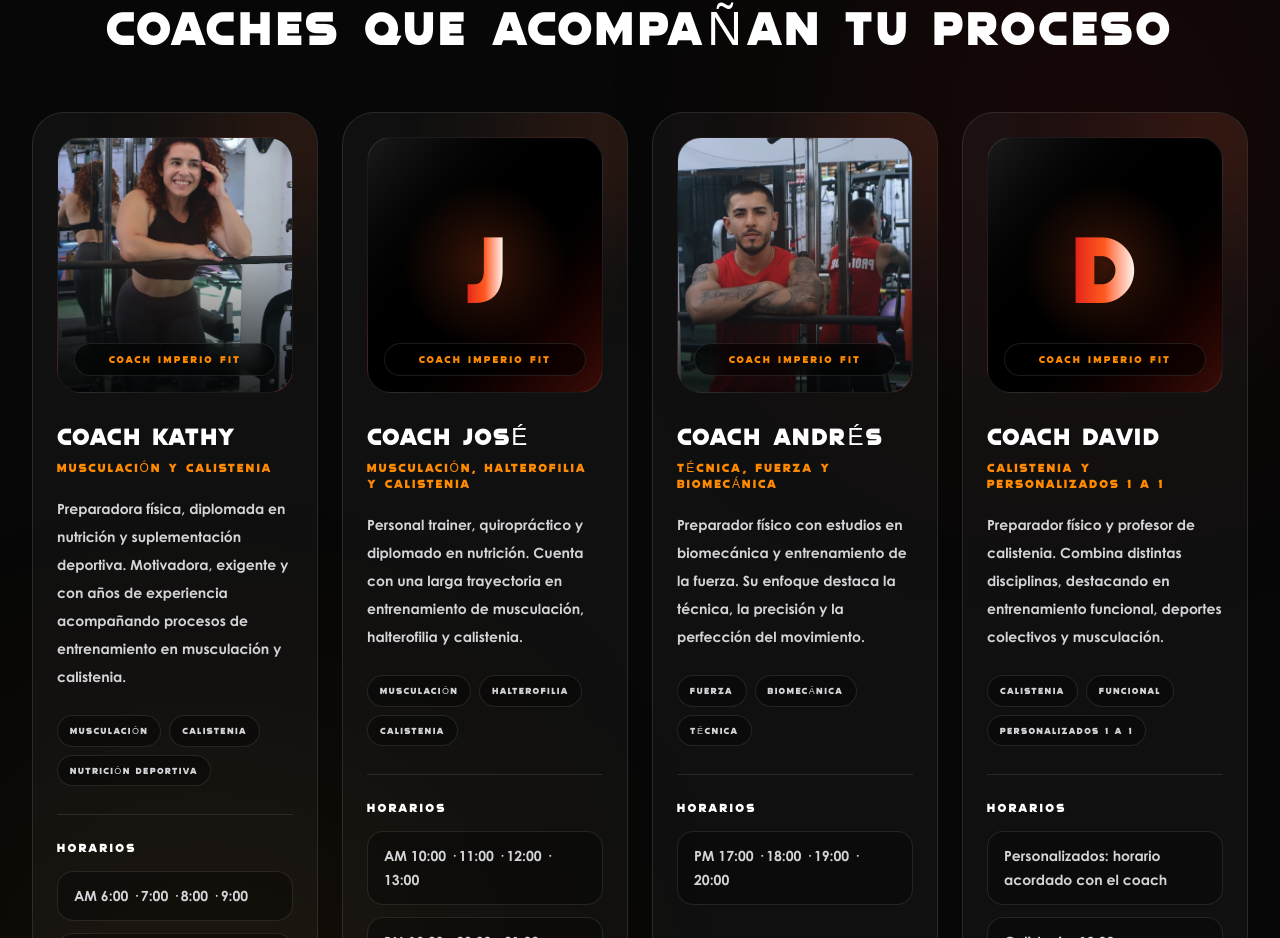
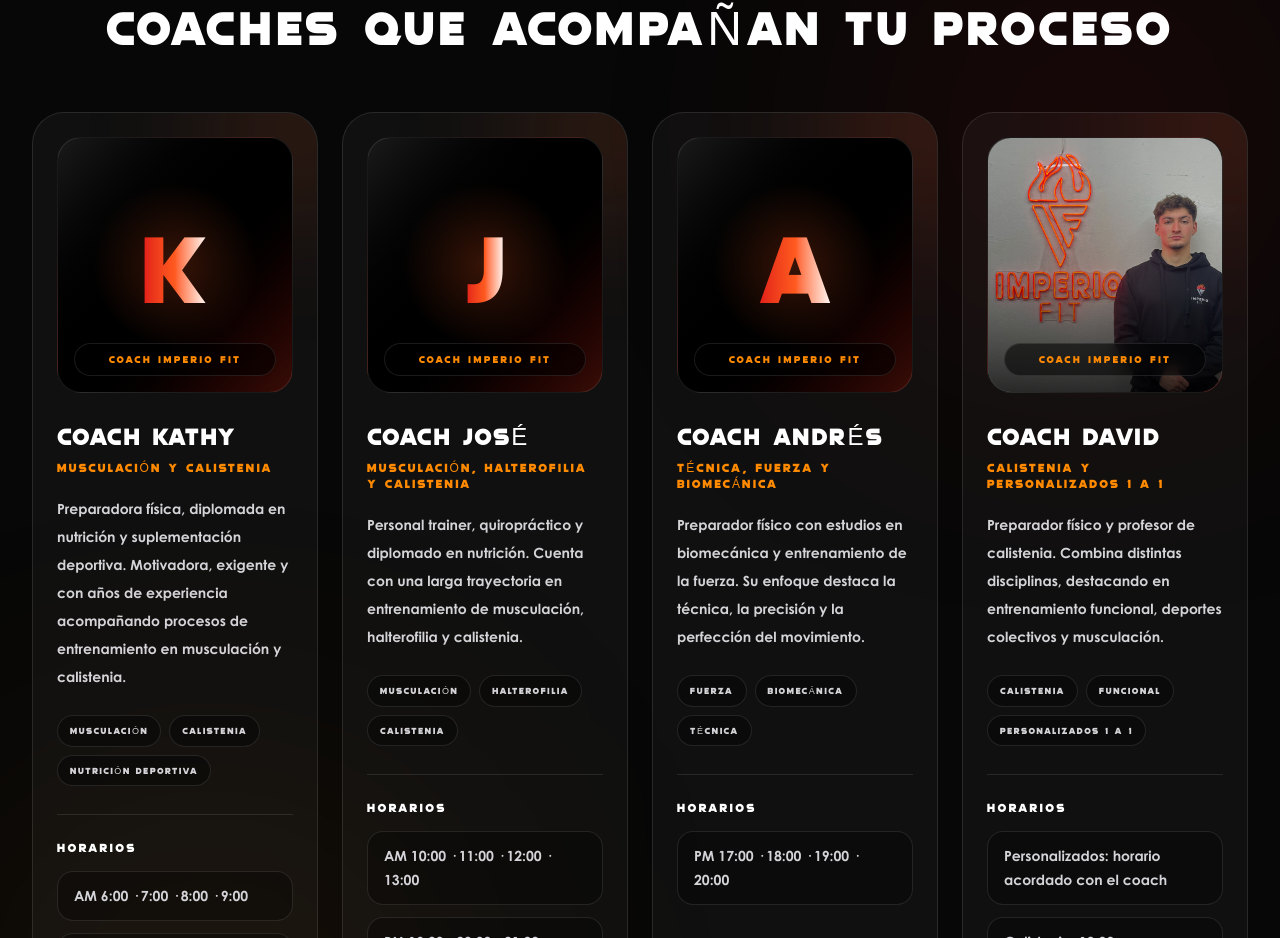
Before and after one commit to dwexman/imperiofit, a Next.js app: page /profesores in a window 1280 px wide. Shown: the part 818-1756 px from the top of the page. Built offline with nearby package versions, Linux system fonts and the light colour scheme.

Commit message:
foto david

```diff
--- a/src/app/profesores/page.js
+++ b/src/app/profesores/page.js
@@ -6,7 +6,6 @@
   {
     name: "Coach Kathy",
     initials: "K",
-    image: "/images/kathy.JPG",
     role: "Musculación y calistenia",
     description:
       "Preparadora física, diplomada en nutrición y suplementación deportiva. Motivadora, exigente y con años de experiencia acompañando procesos de entrenamiento en musculación y calistenia.",
@@ -29,7 +28,6 @@
   {
     name: "Coach Andrés",
     initials: "A",
-    image: "/images/andres.JPG",
     role: "Técnica, fuerza y biomecánica",
     description:
       "Preparador físico con estudios en biomecánica y entrenamiento de la fuerza. Su enfoque destaca la técnica, la precisión y la perfección del movimiento.",
@@ -41,6 +39,7 @@
   {
     name: "Coach David",
     initials: "D",
+    image: "/images/david.jpeg",
     role: "Calistenia y personalizados 1 a 1",
     description:
       "Preparador físico y profesor de calistenia. Combina distintas disciplinas, destacando en entrenamiento funcional, deportes colectivos y musculación.",
@@ -143,12 +142,15 @@
                         sizes="(max-width: 768px) 100vw, (max-width: 1280px) 50vw, 25vw"
                         className="object-cover object-center transition duration-700 group-hover:scale-110"
                       />
+
                       <div className="absolute inset-0 bg-gradient-to-t from-black/75 via-black/15 to-transparent" />
+
                       <div className="absolute inset-0 bg-[radial-gradient(circle_at_center,rgba(255,90,31,0.08),transparent_55%)]" />
                     </>
                   ) : (
                     <>
                       <div className="absolute inset-0 bg-[radial-gradient(circle_at_center,rgba(255,90,31,0.22),transparent_48%)]" />
+
                       <div className="flex h-full items-center justify-center">
                         <span className="font-gothic relative bg-gradient-to-r from-[#E11919] via-[#FF5A1F] to-white bg-clip-text text-8xl uppercase text-transparent">
                           {trainer.initials}
```
Also changed, not shown: public/images/david.jpeg (added).
